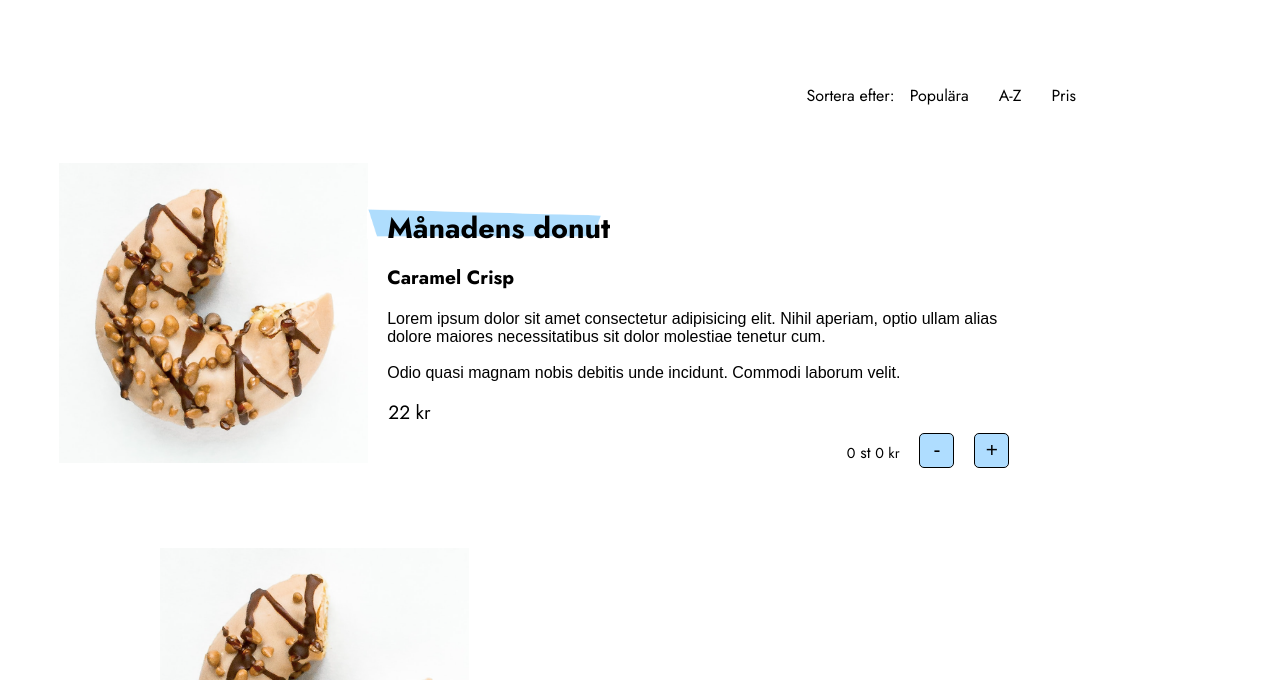
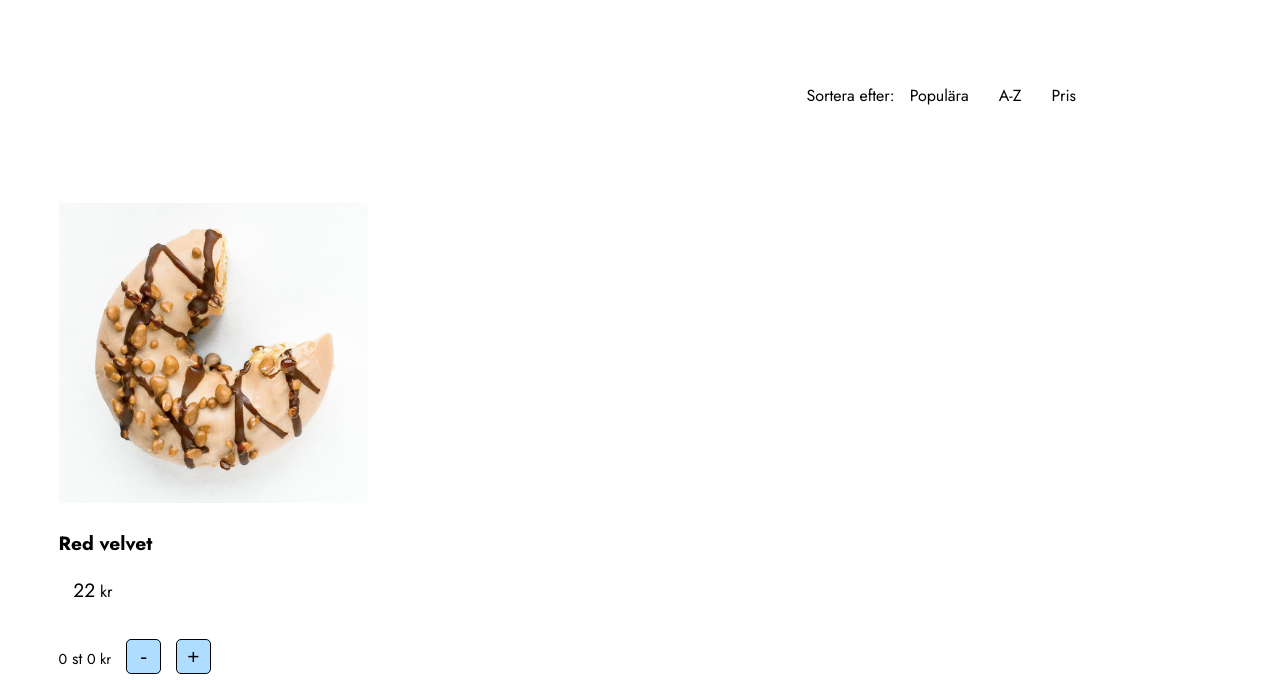
Before and after one commit to Medieinstitutet/fed22d-js-grundkurs-individuell-webbshop-julia-lundbergish, a plain HTML site: page index.html in a window 1280 px wide. Shown: the part 120-800 px from the top of the page. Drawn offline with Linux system fonts and the light colour scheme.

Commit message:
JS progress men allt annat trasigt

```diff
--- a/index.html
+++ b/index.html
@@ -51,6 +51,7 @@
         </div>
 
         <section id="donutContainer">
+            <div class="donuts">
             <article class="special-donut">
                 <img src="images/special-donut.png" alt="" height="240">
                 <div class="donutContent">
@@ -238,7 +239,9 @@
                 </div>
             </article>
         </section>
+    </div>
 
+    <div id="cartSum"></div>
 
     </main>
 
@@ -246,3 +249,14 @@
 </body>
 
 </html>
+
+popup i html för enskild munk
+eller lägg till utskrift i objekt (class hidden) labba med css!
+
+donutgrid:nth-of-type(2){
+    variera siffran för olika knappar för att styla i olika färg
+}
+
+första munken stylas med css, ska inte ingå i arrayen
+
+CSS trasig pga alla divar inte inlagda i JS
--- a/script.js
+++ b/script.js
@@ -2,87 +2,171 @@
 
 const donuts = [
   {
-    name: 'Red velvet',
+    name: "Red velvet",
     price: 22,
     rating: 4,
     amount: 0,
+    sum: 0,
+    imgFile: "images/special-donut.png",
   },
   {
-    name: 'Caramel Crisp',
+    name: "Caramel Crisp",
     price: 16,
     rating: 4,
     amount: 0,
+    sum: 0,
+    imgFile: "images/special-donut.png",
   },
   {
-    name: 'La La Latte',
+    name: "La La Latte",
     price: 14,
     rating: 5,
     amount: 0,
+    sum: 0,
+    imgFile: "images/special-donut.png",
   },
   {
-    name: 'Tutti Frutti',
+    name: "Tutti Frutti",
     price: 14,
     rating: 3,
     amount: 0,
+    sum: 0,
+    imgFile: "images/special-donut.png",
   },
   {
-    name: 'Oreo',
+    name: "Oreo",
     price: 16,
     rating: 5,
     amount: 0,
+    sum: 0,
+    imgFile: "images/special-donut.png",
   },
   {
-    name: 'Choklad',
+    name: "Choklad",
     price: 12,
     rating: 4,
     amount: 0,
+    sum: 0,
+    imgFile: "images/special-donut.png",
   },
   {
-    name: 'Viol',
+    name: "Viol",
     price: 16,
     rating: 3,
     amount: 0,
+    sum: 0,
+    imgFile: "images/special-donut.png",
   },
   {
-    name: 'Lime key pie',
+    name: "Lime key pie",
     price: 20,
     rating: 4,
     amount: 0,
+    sum: 0,
+    imgFile: "images/special-donut.png",
   },
   {
-    name: 'Cheesecake',
+    name: "Cheesecake",
     price: 16,
     rating: 4,
     amount: 0,
+    sum: 0,
+    imgFile: "images/special-donut.png",
   },
   {
-    name: 'Glazed',
+    name: "Glazed",
     price: 12,
     rating: 5,
     amount: 0,
+    sum: 0,
+    imgFile: "images/special-donut.png",
+  },
+];
+
+//* Munkcontainer
+
+const donutContainer = document.querySelector("#donutContainer");
+
+function renderDonuts() {
+  donutContainer.innerHTML = "";
+
+  for (let i = 0; i < donuts.length; i++) {
+    donutContainer.innerHTML += `
+    <section id="donutContainer">
+      <div class="donuts">
+        <article class="donutGrid">
+        <img src="${donuts[i].imgFile}" alt="${donuts[i].name}" height="240">
+          <div class="donutContent">
+          <h3 class="donutName">${donuts[i].name}</h2>
+          <div class="donutDetails">
+          <div class="donutPrice">
+          <div class="donutAmount">
+          <span class="price">${donuts[i].price}</span> kr
+          </div>
+            <span class="amount">${donuts[i].amount}</span> st
+            <span class="sum">${donuts[i].sum} kr</span>
+            <button class="minus" data-id="${i}">-</button>
+            <button class="plus" data-id="${i}">+</button>
+          </div>
+          </div>
+          </div>
+          </div>
+        </article>
+    </section>
+    `;
   }
-]
 
-const donutContainer = document.querySelector('#donutContainer');
+  document.querySelectorAll("button.plus").forEach((btn) => {
+    btn.addEventListener("click", updateDonutAmount);
+  });
 
-for (let i = 0; i < donuts.length; i++) {
-  donutContainer.innerHTML += `
-  <article class="donutGrid">
-  <div class="donutContent">
-  <h3 class="donutName">${donuts[i].name}</h2>
-  <span class="price">${donuts[i].price} kr</span>
-  <button class="plus" data-id="${i}"></button>
-  </article>
-  `;
+  document.querySelectorAll("button.minus").forEach((btn) => {
+    btn.addEventListener("click", updateDonutAmountMinus);
+  });
+
+  //* Nedanstående funkar inte?
+
+  // const amount = donuts.reduce((previousValue, donut) => {
+  //   return donut.amount + previousValue;
+  // }, 0);
+
+  // const sum = donuts.reduce((previousValue, donut) => {
+  //   return donut.price + previousValue;
+  // }, 0);
+
+  // document.querySelector("#cartSum").innerHTML = amount;
+  // document.querySelector("#cartSum").innerHTML = sum;
+
 }
 
+//* Öka antal munkar vid klick av plusknapp
+
 function updateDonutAmount(e) {
-  console.log(e.currentTarget.dataset.id);
+  const amountEl = e.currentTarget.parentElement.querySelector(".amount");
+
+  let amount = Number(amountEl.innerText);
+  amountEl.innerHTML = amount + 1;
+
+  updateDonutSum(e.currentTarget.parentElement);
 }
 
-document.querySelectorAll('button.plus').forEach((btn) => {
-  btn.addEventListener('click', updateDonutAmount);
-})
+//* Minska antal munkar vid klick av minusknapp
+
+function updateDonutAmountMinus(e) {
+  const amountEl = e.currentTarget.parentElement.querySelector(".amount");
+
+  let amount = Number(amountEl.innerText);
+
+  if (amount - 1 < 0) {
+    return;
+  }
+
+  amountEl.innerHTML = amount - 1;
+
+  updateDonutSum(e.currentTarget.parentElement);
+}
+
+renderDonuts();
 
 //* Kommentar jag inte har kommit på vad den ska heta än
 
@@ -99,32 +183,6 @@ for (let i = 0; i < decreaseButtons.length; i++) {
   increaseButtons[i].addEventListener("click", increaseCount);
 }
 
-//* Öka antal munkar vid klick av plusknapp
-
-function increaseCount(e) {
-  const amountEl = e.currentTarget.parentElement.querySelector(".amount");
-
-  let amount = Number(amountEl.innerText);
-  amountEl.innerHTML = amount + 1;
-
-  updateDonutSum(e.currentTarget.parentElement);
-}
-
-//* Minska antal munkar vid klick av minusknapp
-
-function decreaseCount(e) {
-  const amountEl = e.currentTarget.parentElement.querySelector(".amount");
-
-  let amount = Number(amountEl.innerText);
-
-  if (amount - 1 < 0) {
-    return;
-  }
-
-  amountEl.innerHTML = amount - 1;
-
-  updateDonutSum(e.currentTarget.parentElement);
-}
 
 //* Uppdatera kostnad av munk vid klick av plus och minus
 
```
